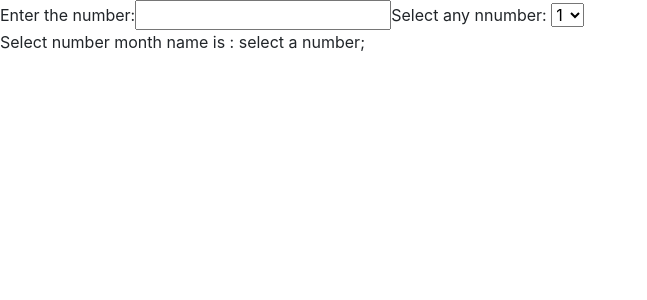
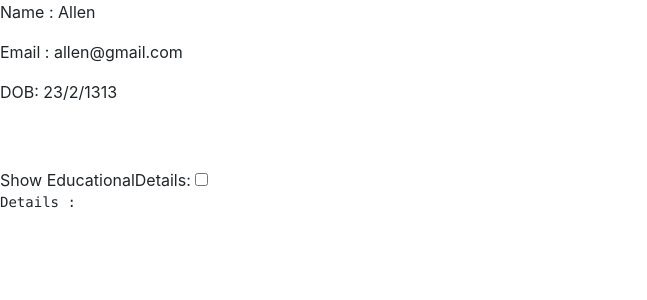
Before and after one commit to RishhHere/WPT, a React (Create React App) app in the folder React/simplyreact/: page / in a window 1280 px wide. Shown: the top 300 px of the page, without its empty margins (0-647 px from the left). Built offline with nearby package versions, Linux system fonts and the light colour scheme.

Commit message:
Student|Details

```diff
--- /dev/null
+++ b/React/simplyreact/src/ConditionalRendering/App3.js
@@ -0,0 +1,11 @@
+import EducationalDetails from "./EducationalDetails";
+import StudentData from "./StudentData";
+
+export default function App3(){
+    return(
+        <>
+        {/* <EducationalDetails></EducationalDetails> */}
+        <StudentData></StudentData>
+        </>
+    )
+}
--- /dev/null
+++ b/React/simplyreact/src/ConditionalRendering/EducationalDetails.js
@@ -0,0 +1,12 @@
+export default function EducationalDetails(){
+    return(
+        <div>
+            <p>
+                <ul>
+                    <li>HSC</li>
+                    <li>BTECH</li>
+                </ul>
+            </p>
+        </div>
+    );
+}
--- /dev/null
+++ b/React/simplyreact/src/ConditionalRendering/StudentData.js
@@ -0,0 +1,27 @@
+import React from "react";
+import EducationalDetails from "./EducationalDetails";
+
+export default class StudentData extends React.Component{
+    constructor(){
+        super();
+        this.state={flag:false};
+    }
+    render(){
+        return(
+            <>
+                <p> Name : Allen</p>
+                <p> Email : allen@gmail.com</p>
+                <p>DOB: 23/2/1313</p>
+                <br></br>
+                <br></br>
+                Show EducationalDetails: <input type="checkbox"
+                    onClick={(e)=>{
+                        this.setState({flag:e.target.checked})
+                    }}></input>
+                <pre>
+                Details : {this.state.flag && <EducationalDetails></EducationalDetails>}
+                </pre>
+            </>
+        );
+    }
+}
--- a/React/simplyreact/src/index.js
+++ b/React/simplyreact/src/index.js
@@ -4,11 +4,12 @@ import './index.css';
 import App from './App';
 import App1 from './String/App1';
 import App2 from './Days/App2';
+import App3 from './ConditionalRendering/App3';
 import reportWebVitals from './reportWebVitals';
 
 const root = ReactDOM.createRoot(document.getElementById('root'));
 root.render(
-    <App2></App2>
+    <App3/>
 );
 
 // If you want to start measuring performance in your app, pass a function
```
